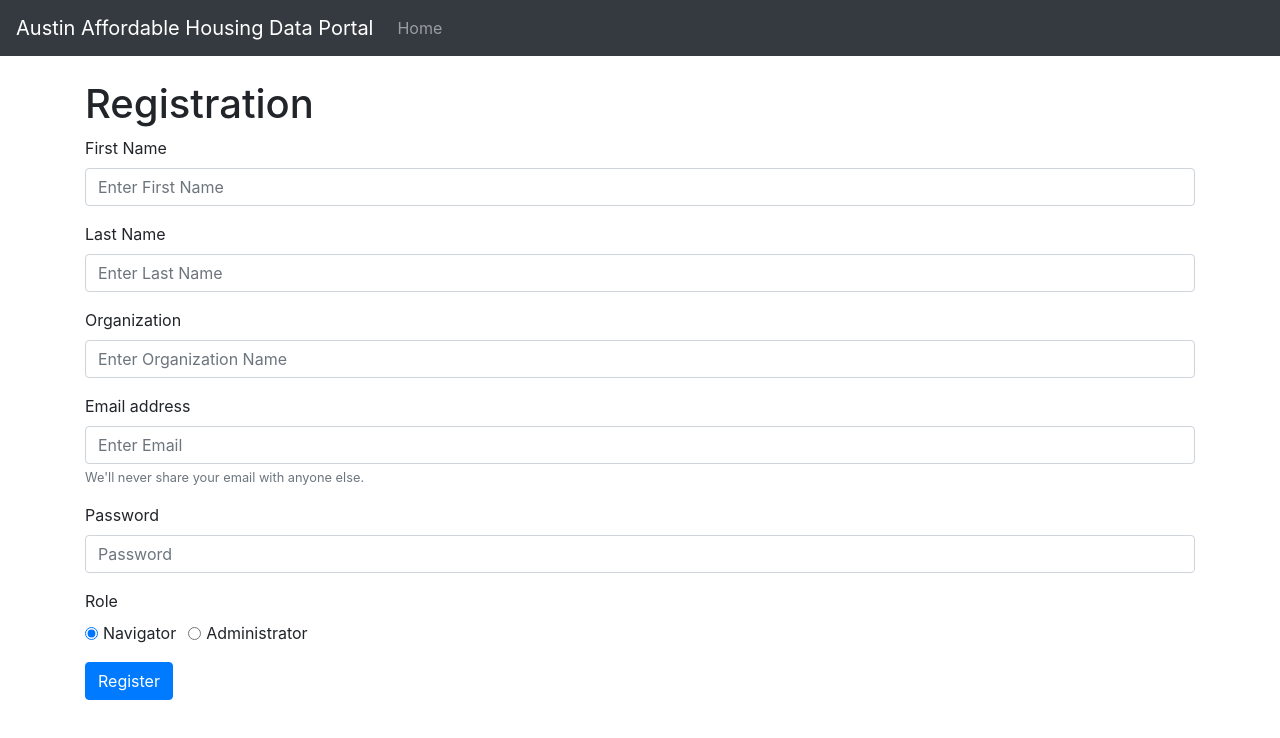
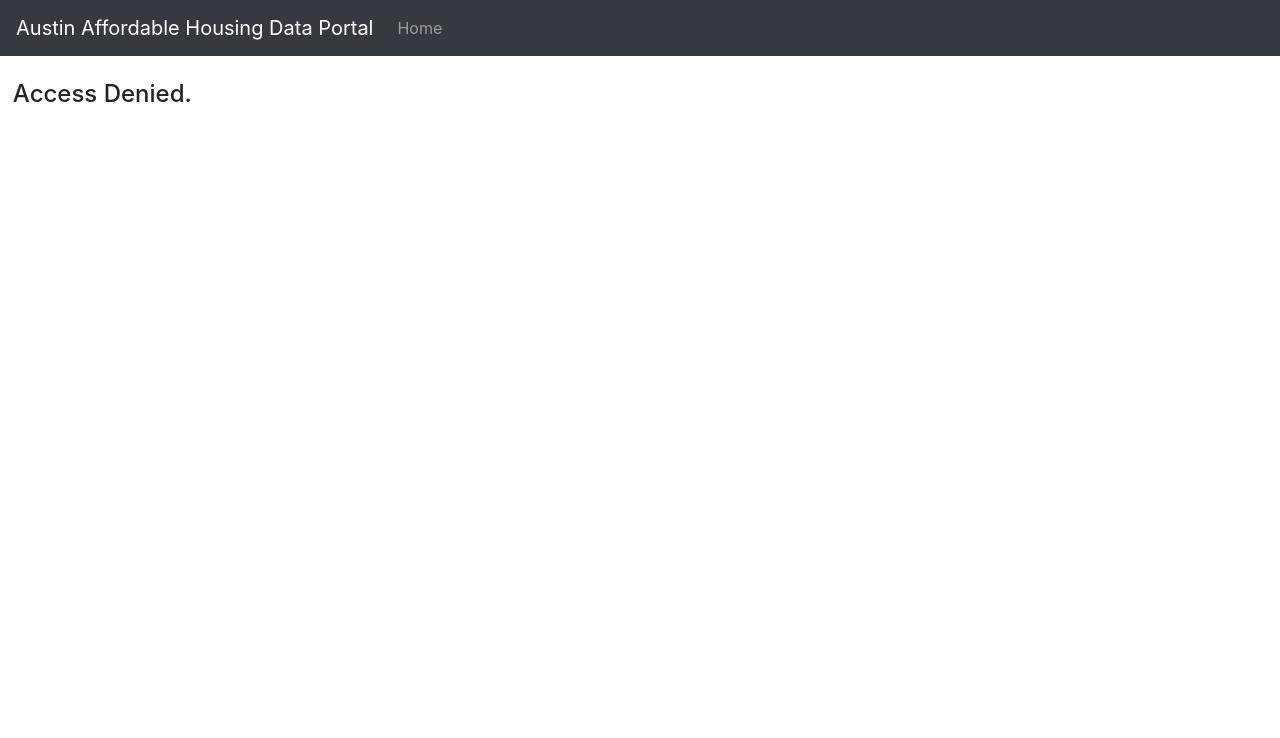
Before and after one commit to cityofaustin/affordable-housing-data-client, a React (Create React App) app: page /registration in a window 1280 px wide. Shown: the top 738 px of the page. Built offline with nearby package versions, Linux system fonts and the light colour scheme; no server answers.

Commit message:
block navigators' access  to new property and registration pages

```diff
--- a/src/components/NewProperty/NewProperty.jsx
+++ b/src/components/NewProperty/NewProperty.jsx
@@ -60,7 +60,10 @@ class NewProperty extends Component {
 			return <Redirect to={ this.state.redirectTo } />;
 		}
 
-		return (
+		if (localStorage.getItem('is_admin') > 1) {
+			return <h4>&nbsp;&nbsp;Access Denied.</h4>
+		} else {
+			return (
 			<div className="container">
 				<h1>New Property</h1>
 				<div className='new-property-left'>
@@ -109,7 +112,7 @@ class NewProperty extends Component {
 				</div>
 			</div>
 		);
-	}
+	}}
 }
 
 export {NewProperty};
--- a/src/components/Registration.js
+++ b/src/components/Registration.js
@@ -131,10 +131,10 @@ class Registration extends Component {
     }
 
     render () {
-        if (localStorage.getItem('is_admin') > 1) {
-            return <h4>You have no access to this page.</h4>
-        } else if (this.state.redirectTo) {
-			return <Redirect to={this.state.redirectTo} />
+        if ((localStorage.getItem('is_admin') > 1) ||(localStorage.getItem('is_admin') === null)) {
+            return <h4>&nbsp;&nbsp;Access Denied.</h4>
+        } else if (this.state && this.state.redirectTo) {
+			return <Redirect to={this.state.redirectTo} />;
         } else {
         return (
             <div className="container">
```
